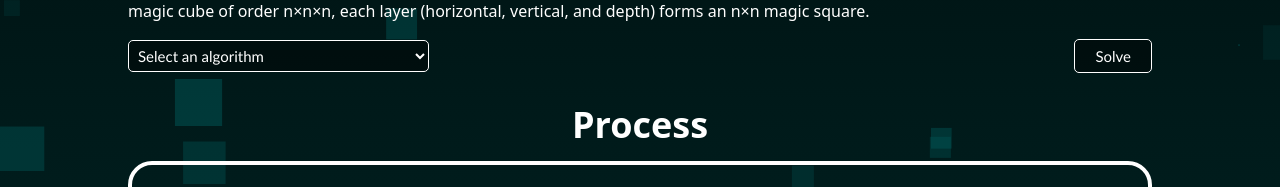
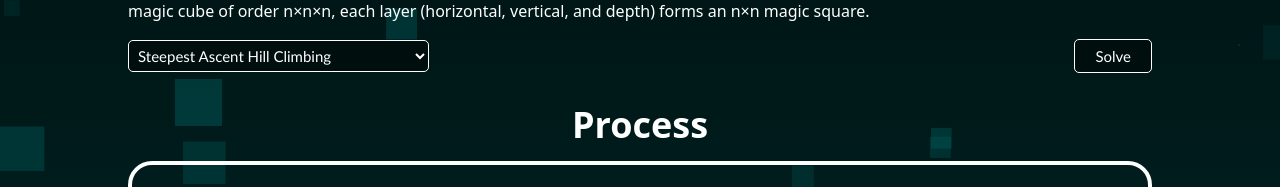
Before and after one commit to chankiel/TubesAI-Magic-Cube, a React (Create React App) app: page / in a window 1280 px wide. Shown: the part 303-490 px from the top of the page. Built offline with nearby package versions, Linux system fonts and the light colour scheme.

Commit message:
fix: initial value

```diff
--- a/src/App.js
+++ b/src/App.js
@@ -10,7 +10,9 @@ import Particlebg from "./components/Particlebg";
 
 function App() {
   const [isSubmitted, setIsSubmitted] = useState(false);
-  const [selectedAlgorithm, setSelectedAlgorithm] = useState("");
+  const [selectedAlgorithm, setSelectedAlgorithm] = useState(
+    "Steepest Ascent Hill Climbing"
+  );
   const [loading, setLoading] = useState(false);
   const [maxRes, setMaxRes] = useState(5);
   const [maxSide, setMaxSide] = useState(1);
@@ -162,7 +164,7 @@ function App() {
         setFinalState(data.LastState);
         setTime(data.Duration);
         setOneDArray(data.ObjEachStep);
-        setBestObj(oneDArray[oneDArray.length - 1]);
+        setBestObj(data.BestObj);
         // setOneDArray(oneDArray.reverse());
         setMaxRes(data.NumRestarts);
         setplotE(data.PlotE);
@@ -176,7 +178,8 @@ function App() {
           )
         );
         console.log("dsini");
-        console.log(processA, data.FirstSwapIndex, data.SecondSwapIndex);
+        // console.log(processA, data.FirstSwapIndex, data.SecondSwapIndex);
+        // console.log(data.);
       }
 
       // console.log("wandi");
@@ -221,9 +224,9 @@ function App() {
                     setIsSubmitted(false);
                   }}
                 >
-                  <option value="" disabled selected hidden>
+                  {/* <option value="" disabled selected hidden>
                     Select an algorithm
-                  </option>
+                  </option> */}
                   <option value="Steepest Ascent Hill Climbing">
                     Steepest Ascent Hill Climbing
                   </option>
```
